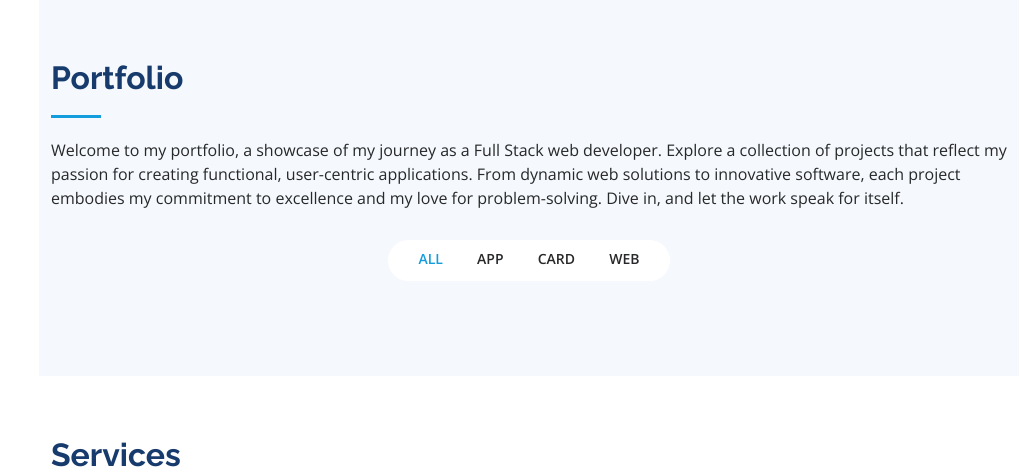
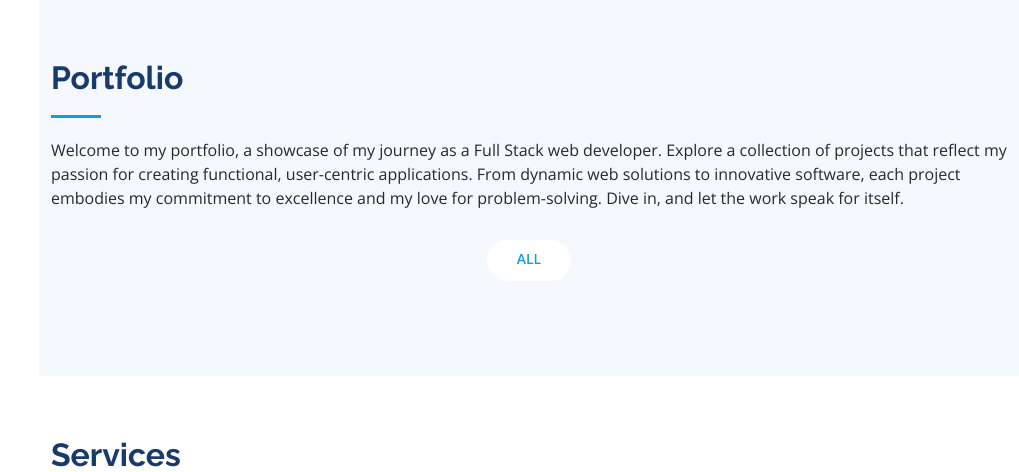
Before and after one commit to ticTechtoee/farhan-basheer-portfolio, a Django app: page / in a window 1280 px wide. Shown: the part 4206-4678 px from the top of the page, without its empty margins (261-1280 px from the left). Run offline with Django 3.2, Linux system fonts and the light colour scheme; data that the repository does not hold is empty; some libraries are stand-ins or nearby versions.

Commit message:
Website Completed

```diff
--- a/myportfolio/home/templates/home/portfolio-details.html
+++ b/myportfolio/home/templates/home/portfolio-details.html
@@ -18,7 +18,11 @@
     <div class="container">
 
       <div class="d-flex justify-content-between align-items-center">
-        <h2>Project Details</h2>
+
+        <div class="section-title">
+          <h2>Project Details</h2>
+        </div>
+
         <ol>
           <li><a href="{% url 'home:ViewHome' %}">Home</a></li>
           <li>Project Details</li>
--- a/myportfolio/home/templates/home/portfolio.html
+++ b/myportfolio/home/templates/home/portfolio.html
@@ -12,16 +12,13 @@
             <div class="col-lg-12 d-flex justify-content-center">
                 <ul id="portfolio-flters">
                     <li data-filter="*" class="filter-active">All</li>
-                    <li data-filter=".filter-app">App</li>
-                    <li data-filter=".filter-card">Card</li>
-                    <li data-filter=".filter-web">Web</li>
                 </ul>
             </div>
         </div>
         <div class="row portfolio-container" data-aos="fade-up" data-aos-delay="100">
             {% for project in all_projects %}
 
-            <div class="col-lg-4 col-md-6 portfolio-item filter-app">
+            <div class="col-lg-4 col-md-6 portfolio-item">
                 <div class="portfolio-wrap">
                     <img src="{{ project.image_1.url }}" class="img-fluid" alt="Portfolio Image">
                     <div class="portfolio-links">
```
